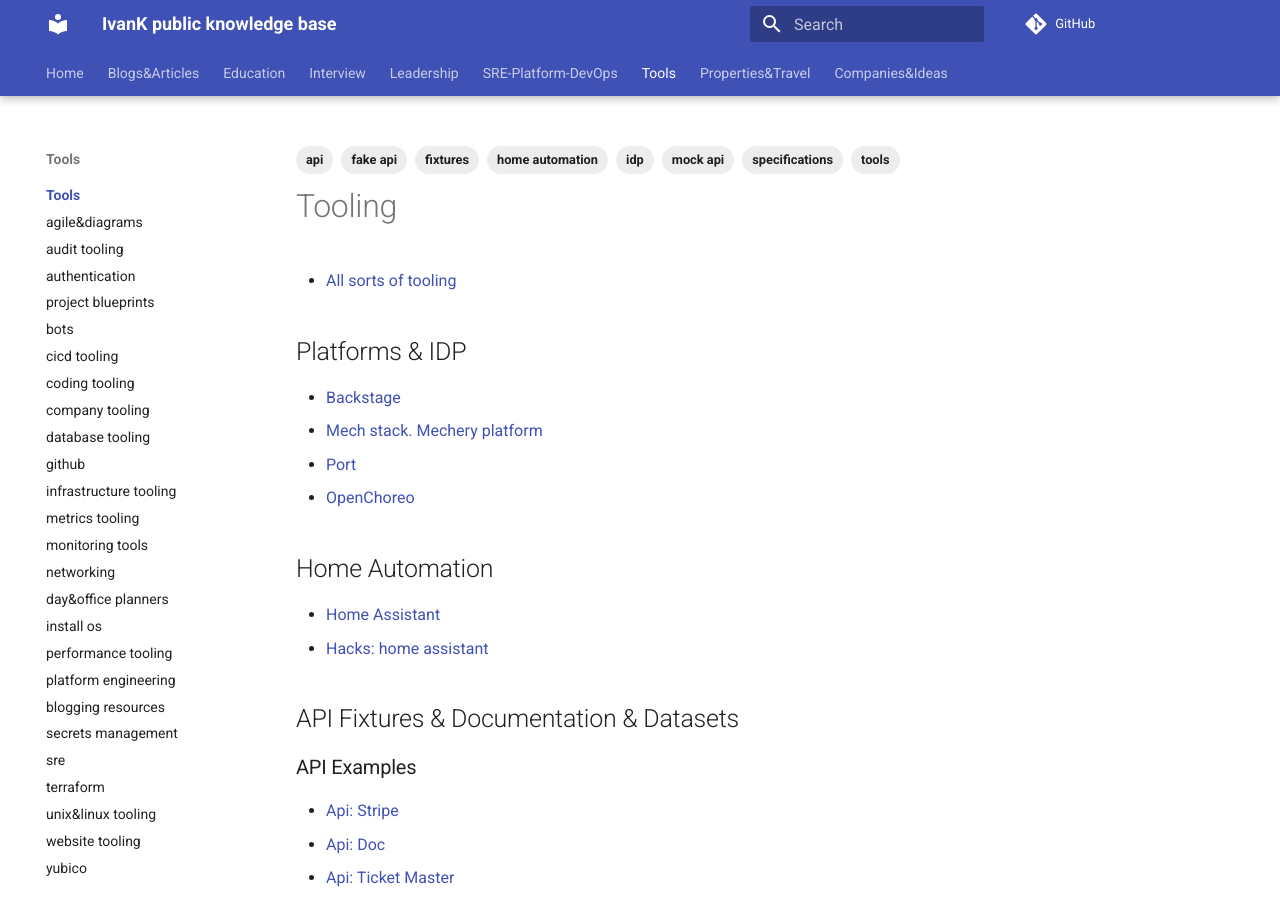
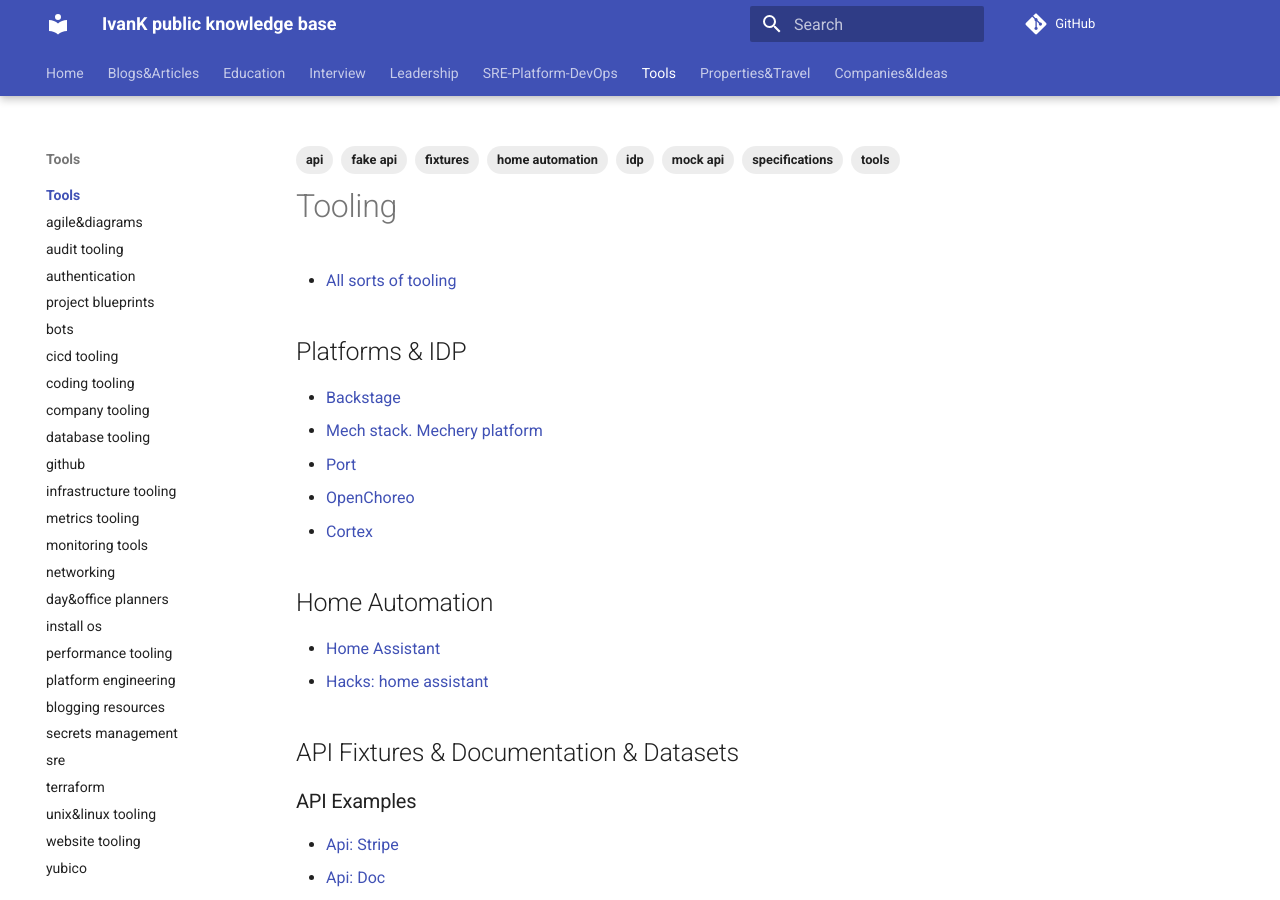
Before and after one commit to ivankatliarchuk/knowledge-base, an MkDocs documentation site: the page built from docs/tools/index.md, in a window 1280 px wide and 900 px high. Built offline with MkDocs 1.6.1 and Material for MkDocs 9.7.7, drawn with Linux system fonts in a browser that asks for light colours; comment, search, counter and statistics services are not loaded.

Commit message:
Update index.md

```diff
--- a/docs/tools/index.md
+++ b/docs/tools/index.md
@@ -14,6 +14,7 @@
 - [Mech stack. Mechery platform](https://docs.meshery.io/)
 - [Port](https://www.getport.io/)
 - [OpenChoreo](https://github.com/openchoreo/openchoreo)
+- [Cortex](https://app.demo.cortex.io/admin/home?utm_source=demo-trial)
 
 ## Home Automation
 
```
